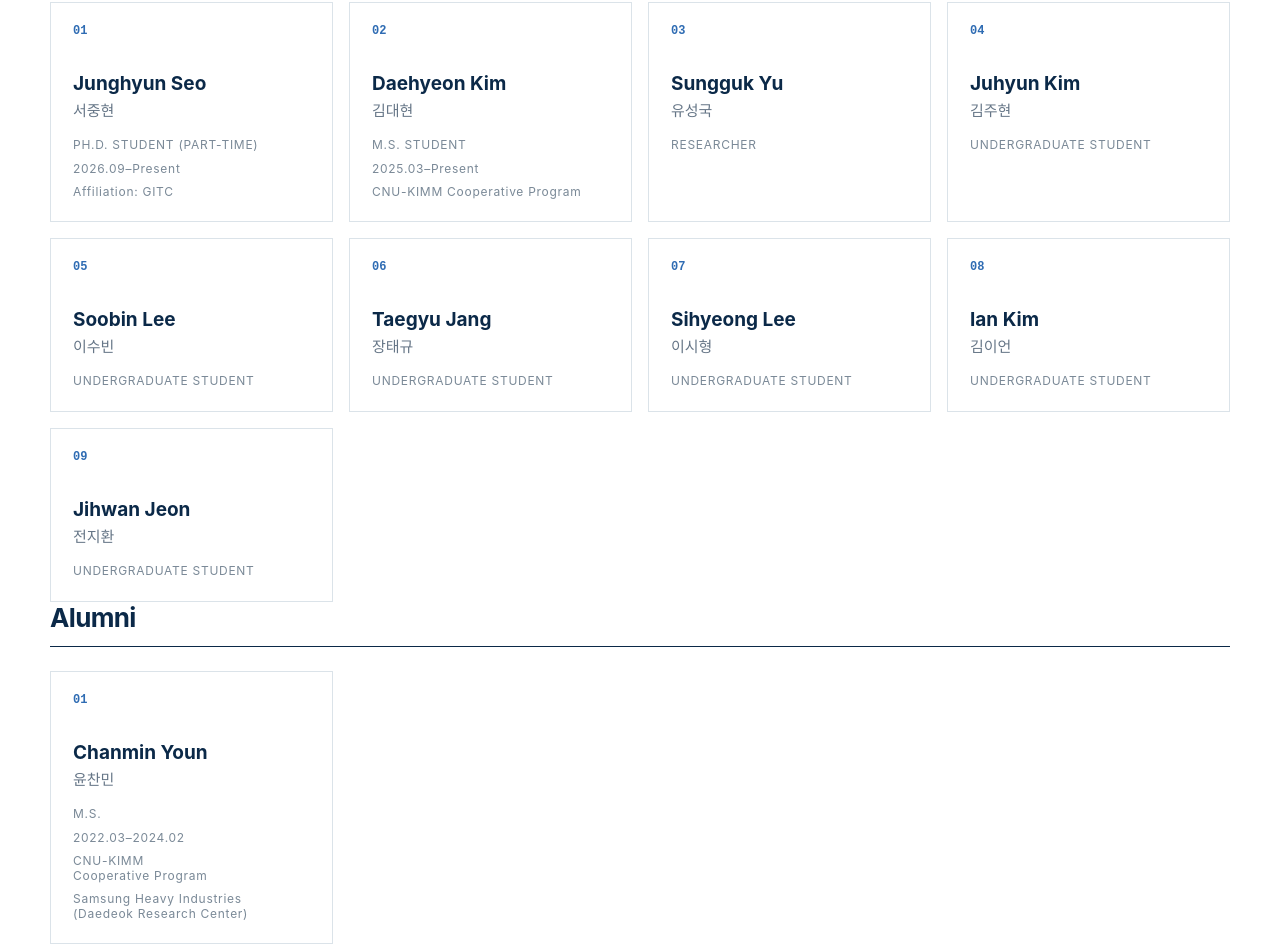
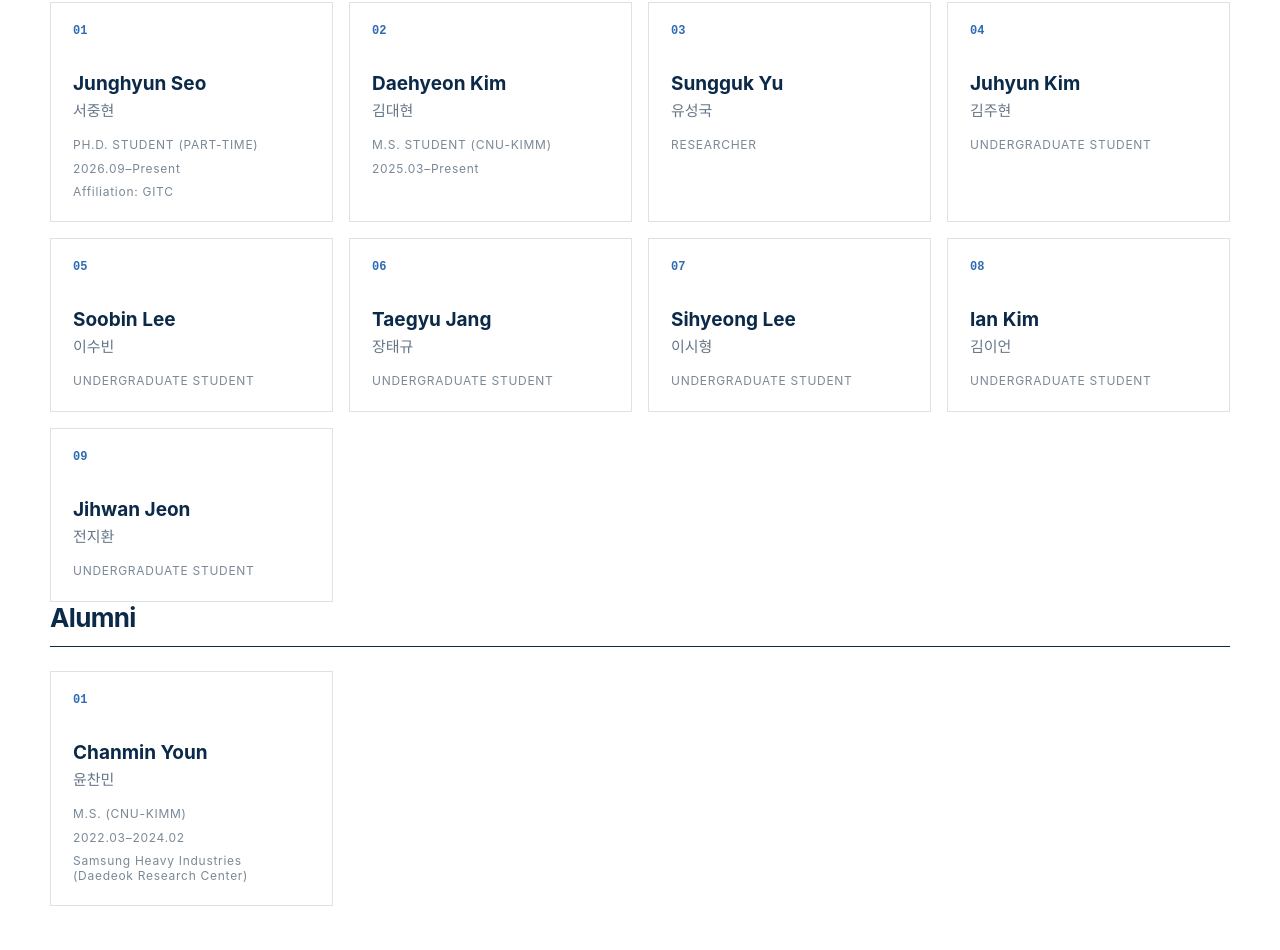
Before and after one commit to RoMA-Robotics-Lab/RoMA-Robotics-Lab.github.io, a Next.js app: page /people in a window 1280 px wide. Shown: the part 1023-1973 px from the top of the page. Built offline with nearby package versions, Linux system fonts and the light colour scheme.

Commit message:
Shorten CNU-KIMM degree labels

```diff
--- a/app/people/page.tsx
+++ b/app/people/page.tsx
@@ -53,7 +53,6 @@ export default function PeoplePage() {
                 <p>{member.korean}</p>
                 <span>{member.role.split(" (")[0]}{member.role.includes(" (") && <> <span className="member-role-note">({member.role.split(" (")[1]}</span></>}</span>
                 {member.period && <p className="member-affiliation">{member.period}</p>}
-                {member.program && <p className="member-affiliation">{member.program}</p>}
                 {member.affiliation && (
                   <p className="member-affiliation">Affiliation: <a href={member.affiliation.url} target="_blank" rel="noreferrer">{member.affiliation.label}</a></p>
                 )}
@@ -68,9 +67,8 @@ export default function PeoplePage() {
               <div aria-hidden="true">01</div>
               <h3>Chanmin Youn</h3>
               <p>윤찬민</p>
-              <span>M.S.</span>
+              <span>M.S. <span className="member-role-note">(CNU-KIMM)</span></span>
               <p className="member-affiliation">2022.03–2024.02</p>
-              <p className="member-affiliation">CNU-KIMM<br />Cooperative Program</p>
               <p className="member-affiliation">Samsung Heavy Industries<br />(Daedeok Research Center)</p>
             </article>
           </div>
--- a/app/site-data.ts
+++ b/app/site-data.ts
@@ -508,7 +508,7 @@ export const workshopPublications = [
 
 export const members = [
   { name: "Junghyun Seo", korean: "서중현", role: "Ph.D. Student (Part-time)", period: "2026.09–Present", affiliation: { label: "GITC", url: "https://www.gitc.or.kr/" } },
-  { name: "Daehyeon Kim", korean: "김대현", role: "M.S. Student", period: "2025.03–Present", program: "CNU-KIMM Cooperative Program" },
+  { name: "Daehyeon Kim", korean: "김대현", role: "M.S. Student (CNU-KIMM)", period: "2025.03–Present" },
   { name: "Sungguk Yu", korean: "유성국", role: "Researcher" },
   { name: "Juhyun Kim", korean: "김주현", role: "Undergraduate Student" },
   { name: "Soobin Lee", korean: "이수빈", role: "Undergraduate Student" },
```
